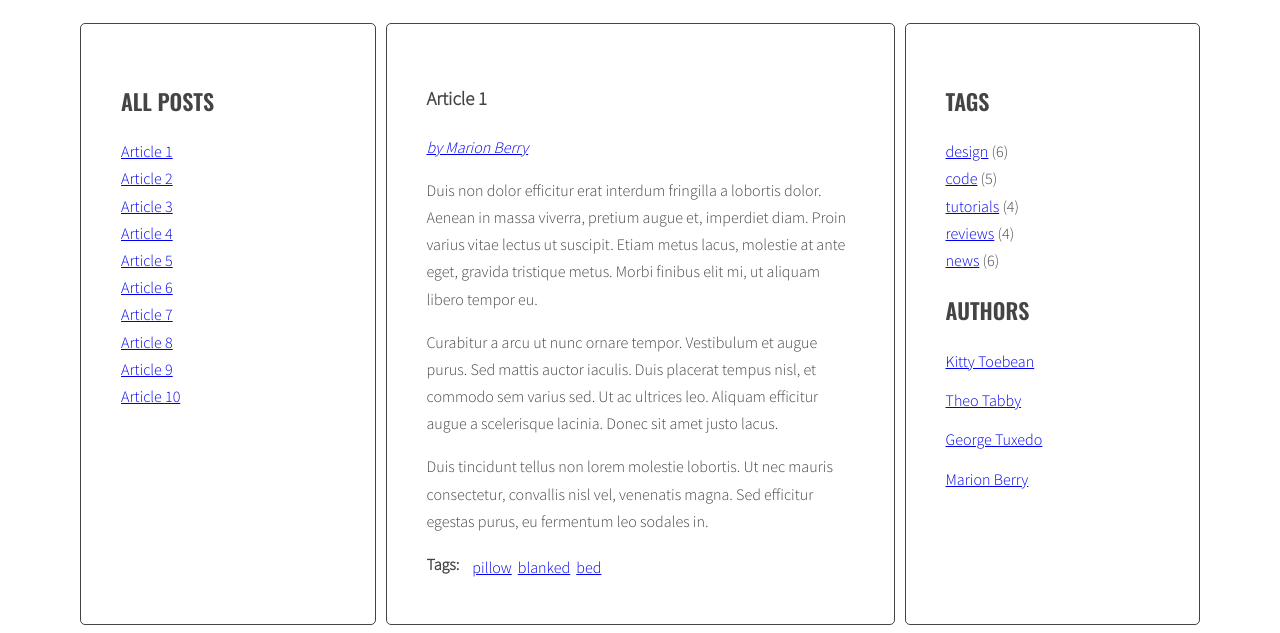
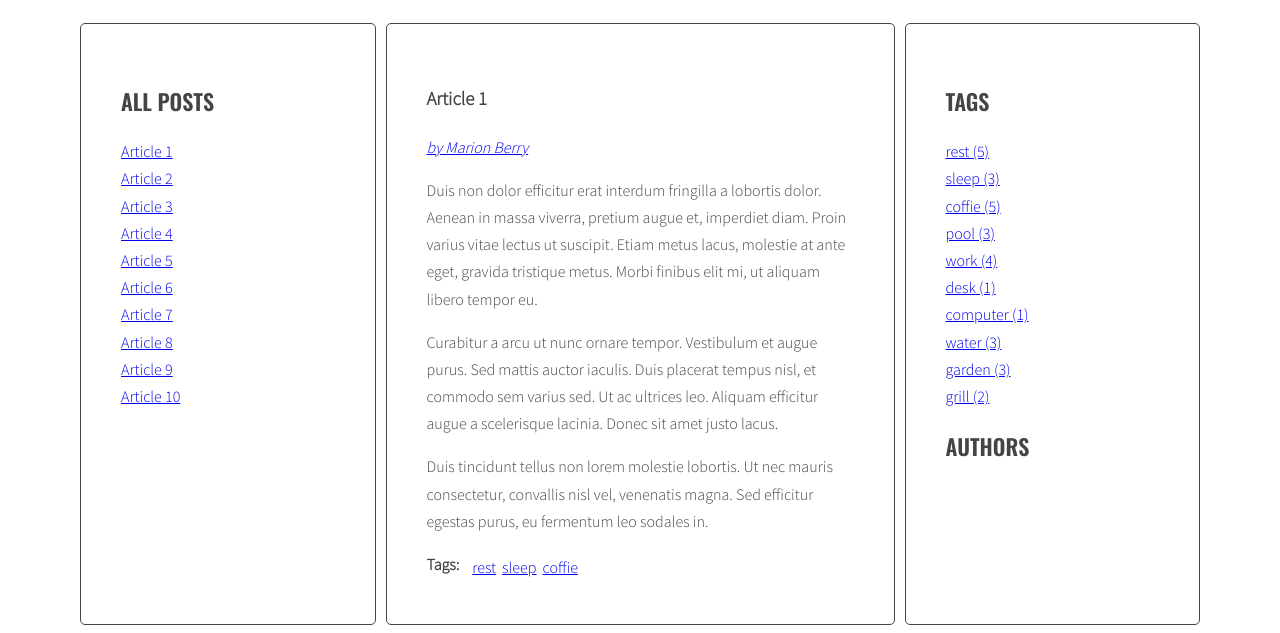
Before and after one commit to michal199403/javascript-blog, a website: page index.html in a window 1280 px wide. Shown: the part 220-853 px from the top of the page. Drawn offline with nearby package versions, Linux system fonts and the light colour scheme.

Commit message:
CalculateTagsParams

```diff
--- a/index.html
+++ b/index.html
@@ -28,7 +28,7 @@
           </ul>
         </aside>
         <section class="posts">
-          <article class="post active" id="article-1" data-tags="pillow blanked bed" data-author="Marion Berry">
+          <article class="post active" id="article-1" data-tags="rest sleep coffie" data-author="Marion Berry">
             <h3 class="post-title">Article 1</h3>
             <p class="post-author"></p>
             <div class="post-content">
@@ -58,7 +58,7 @@
               </ul>
             </div>
           </article>
-          <article class="post" id="article-2" data-tags="alarm bed sleep" data-author="Theo Tabby">
+          <article class="post" id="article-2" data-tags="pool work sleep" data-author="Theo Tabby">
             <h3 class="post-title">Article 2</h3>
             <p class="post-author"></p>
             <div class="post-content">
@@ -108,7 +108,7 @@
               </ul>
             </div>
           </article>
-          <article class="post" id="article-4" data-tags="water tea coffie" data-author="Kitty Toebean">
+          <article class="post" id="article-4" data-tags="water garden coffie" data-author="Kitty Toebean">
             <h3 class="post-title">Article 4</h3>
             <p class="post-author"></p>
             <div class="post-content">
@@ -158,7 +158,7 @@
               </ul>
             </div>
           </article>
-          <article class="post" id="article-6" data-tags="food lunch dinner" data-author="George Tuxedo">
+          <article class="post" id="article-6" data-tags="rest grill coffie" data-author="George Tuxedo">
             <h3 class="post-title">Article 6</h3>
             <p class="post-author"></p>
             <div class="post-content">
@@ -237,7 +237,7 @@
               </ul>
             </div>
           </article>
-          <article class="post" id="article-9" data-tags="garden grill sun" data-author="Marion Berry">
+          <article class="post" id="article-9" data-tags="garden grill rest" data-author="Marion Berry">
             <h3 class="post-title">Article 9</h3>
             <p class="post-author"></p>
             <div class="post-content">
@@ -262,7 +262,7 @@
               </ul>
             </div>
           </article>
-          <article class="post" id="article-10" data-tags="garden flower tree" data-author="George Tuxedo">
+          <article class="post" id="article-10" data-tags="garden water pool" data-author="George Tuxedo">
             <h3 class="post-title">Article 10</h3>
             <p class="post-author"></p>
             <div class="post-content">
@@ -294,34 +294,9 @@
         <aside class="sidebar">
           <h2 class="section-title">Tags</h2>
           <ul class="list tags">
-            <li><a href="#">design</a> <span>(6)</span></li>
-            <li><a href="#">code</a> <span>(5)</span></li>
-            <li><a href="#">tutorials</a> <span>(4)</span></li>
-            <li><a href="#">reviews</a> <span>(4)</span></li>
-            <li><a href="#">news</a> <span>(6)</span></li>
           </ul>
           <h2 class="section-title">Authors</h2>
           <ul class="list authors">
-            <li>
-              <a href="#">
-                <span class="author-name">Kitty Toebean</span>
-              </a>
-            </li>
-            <li>
-              <a href="#">
-                <span class="author-name">Theo Tabby</span>
-              </a>
-            </li>
-            <li>
-              <a href="#">
-                <span class="author-name">George Tuxedo</span>
-              </a>
-            </li>
-            <li>
-              <a href="#">
-                <span class="author-name">Marion Berry</span>
-              </a>
-            </li>
           </ul>
         </aside>
       </main>
--- a/js/script.js
+++ b/js/script.js
@@ -76,9 +76,33 @@ function generateTitleLinks(customSelector = '') {
 
 generateTitleLinks();
 
+// Cloud Tags
+
+function calculateTagsParams(tags) {
+  /* make constant for params with 2 keys "min"/"max" */
+  const params = {
+    max: '0',
+    min: '999999'
+  };
+  /* START loop: for each tag in tags */
+  for (let tag in tags) {
+    //console.log(tag + ' is used ' + tags[tag] + ' times ');
+    if (tags[tag] > params.max) {
+      params.max = tags[tag];
+    } if (tags[tag] < params.min) {
+      params.min = tags[tag];
+    }
+    /* END loop: for each tag in tags */
+  }
+  /* return results */
+  return params;
+}
+
 //Generate Tags
 
 function generateTags() {
+  /* [new] create a new object for "allTags" */
+  let allTags = {};
   /* find all articles */
   /* START LOOP: for every article: */
   const articles = document.querySelectorAll(optArticleSelector);
@@ -98,12 +122,36 @@ function generateTags() {
       const linkHTML = '<li><a href="#tag-' + tag + '"><span>' + tag + '</span></a></li>';
       /* add generated code to html variable */
       html = html + linkHTML;
+      /* [new] chek if this link is NOT already in allTags */
+      if (!allTags[tag]) {
+        /* [new] add tag to allTags object */
+        allTags[tag] = 1;
+        /* if tag is already in object  increment counter */
+      } else {
+        allTags[tag]++;
+      }
       /* END LOOP: for each tag */
     }
     /* insert HTML of all the links into the tags wrapper */
     tagWrapper.innerHTML = html;
     /* END LOOP: for every article: */
   }
+  /* [new] find list of tags in right column */
+  const tagList = document.querySelector('.tags');
+  const tagsParams = calculateTagsParams(allTags);
+  console.log('tags params: ', tagsParams);
+  console.log('all tags', allTags);
+  /* [new] create variable for all links for HTML code */
+  let allTagsHTML = '';
+  /* [new] START loop: for each tag in allTags */
+  for (let tag in allTags) {
+    /*[new] generate code of link and add it to allTagsHTML */
+    allTagsHTML += '<li><a href="#tag-' + tag + '">' + tag + ' (' + allTags[tag] + ')</a></li>';
+    /* END loop: for each tag in allTags */
+  }
+  /* [new] add HTML from allTagsHTML to tagList */
+
+  tagList.innerHTML = allTagsHTML;
 }
 
 generateTags();
@@ -117,7 +165,7 @@ function tagClickHandler(event) {
   const clickedElement = this;
   //console.log(event);
   /* make a new constant "href" and read the attribute "href" of the clicked element */
-  const href = this.getAttribute('href');
+  const href = clickedElement.getAttribute('href');
   //console.log('Clicked href: ', href);
   /* make a new constant "tag" and extract tag from the "href" constant */
   const tag = href.replace('#tag-', '');
@@ -145,7 +193,7 @@ function tagClickHandler(event) {
 
 function addClickListenersToTags() {
   /* find all links to tags */
-  const tagLinks = document.querySelectorAll('.post-tags .list a, .list.tags a')
+  const tagLinks = document.querySelectorAll('.post-tags .list a, .list.tags a');
   /* START LOOP: for each link */
   for (let tagLink of tagLinks) {
     /* add tagClickHandler as event listener for that link */
@@ -193,7 +241,7 @@ function authorClickHandler(event) {
   const clickedElement = this;
   console.log(event);
   /* make a new constant "href" and read atribute  "href" from clicked element */
-  const href = this.getAttribute('href');
+  const href = clickedElement.getAttribute('href');
   /* make a new constant "author" and extract author from the "href" const */
   const author = href.replace('#author-', '');
   /* find all author link with class "active" */
```
